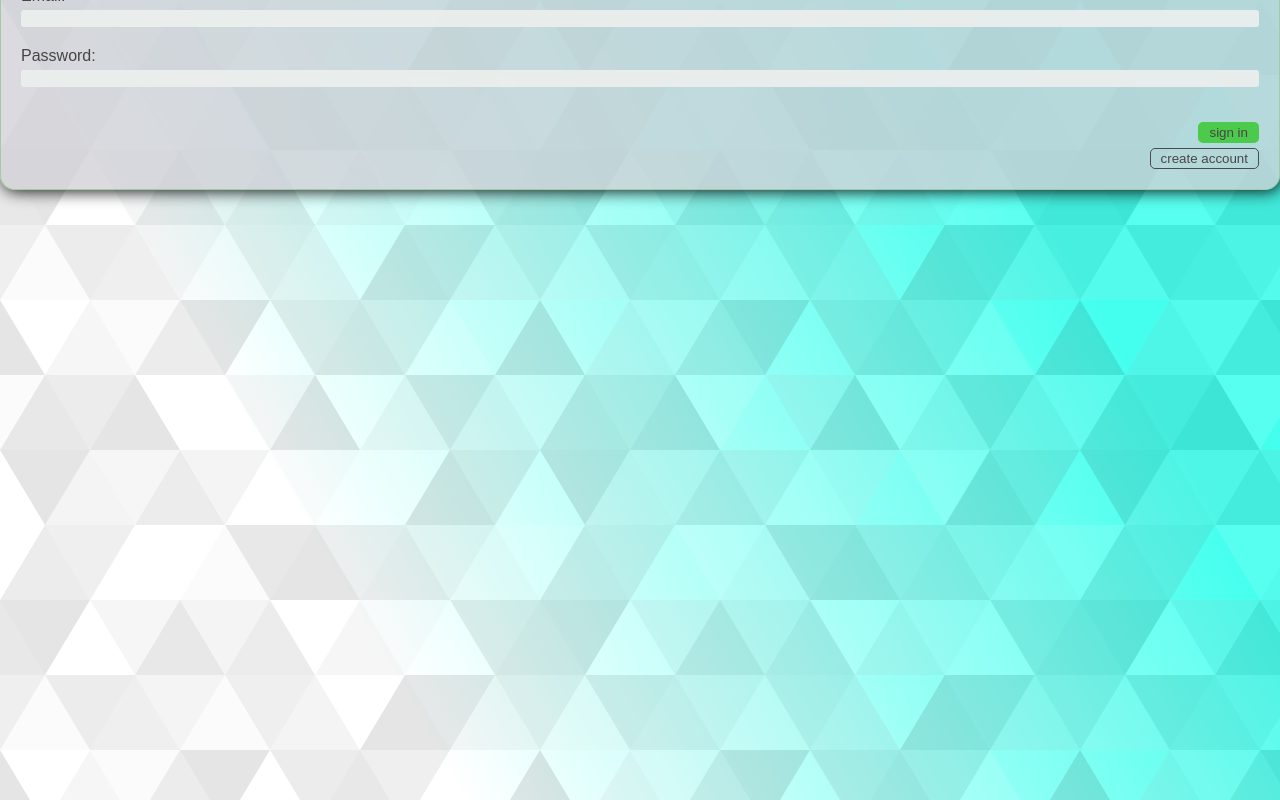
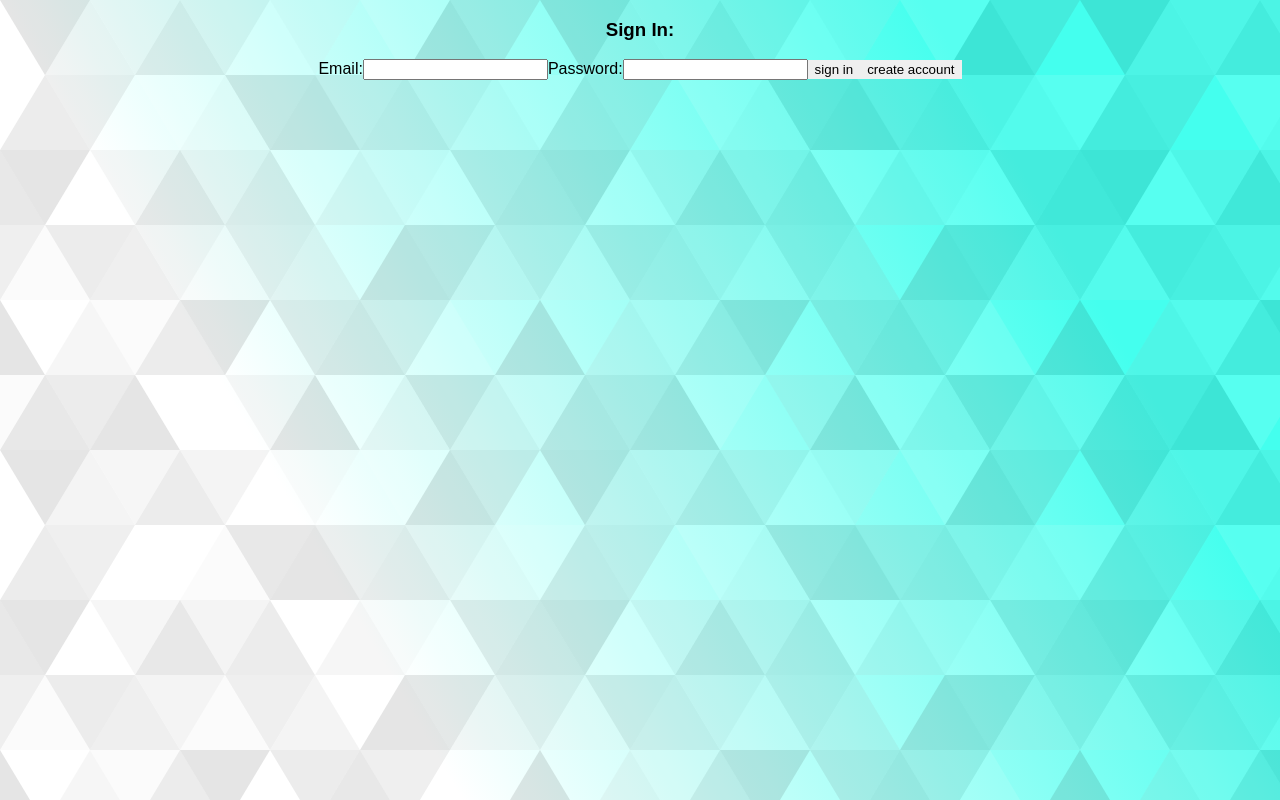
Before and after one commit to wiris316/chat-app, a React (Vite) app in the folder chatapp/: page / in a window 1280 px wide. Built offline with nearby package versions, Linux system fonts and the light colour scheme; no server answers; a web font is replaced by a local one.

Commit message:
fix: reposition signin container within view

```diff
--- a/chatapp/src/assets/SignIn.scss
+++ b/chatapp/src/assets/SignIn.scss
@@ -1,6 +1,7 @@
-#signin-content {
-  margin-top: -100px;
-}
+#signin-container {
+  display:grid;
+  justify-content: center;
+  margin-top: 10%;
 
   #signin-header {
     color: rgb(73, 69, 69);
@@ -62,3 +63,4 @@
       }
     }
   }
+}
```
Lines whose indentation alone changed are shown as unchanged.
